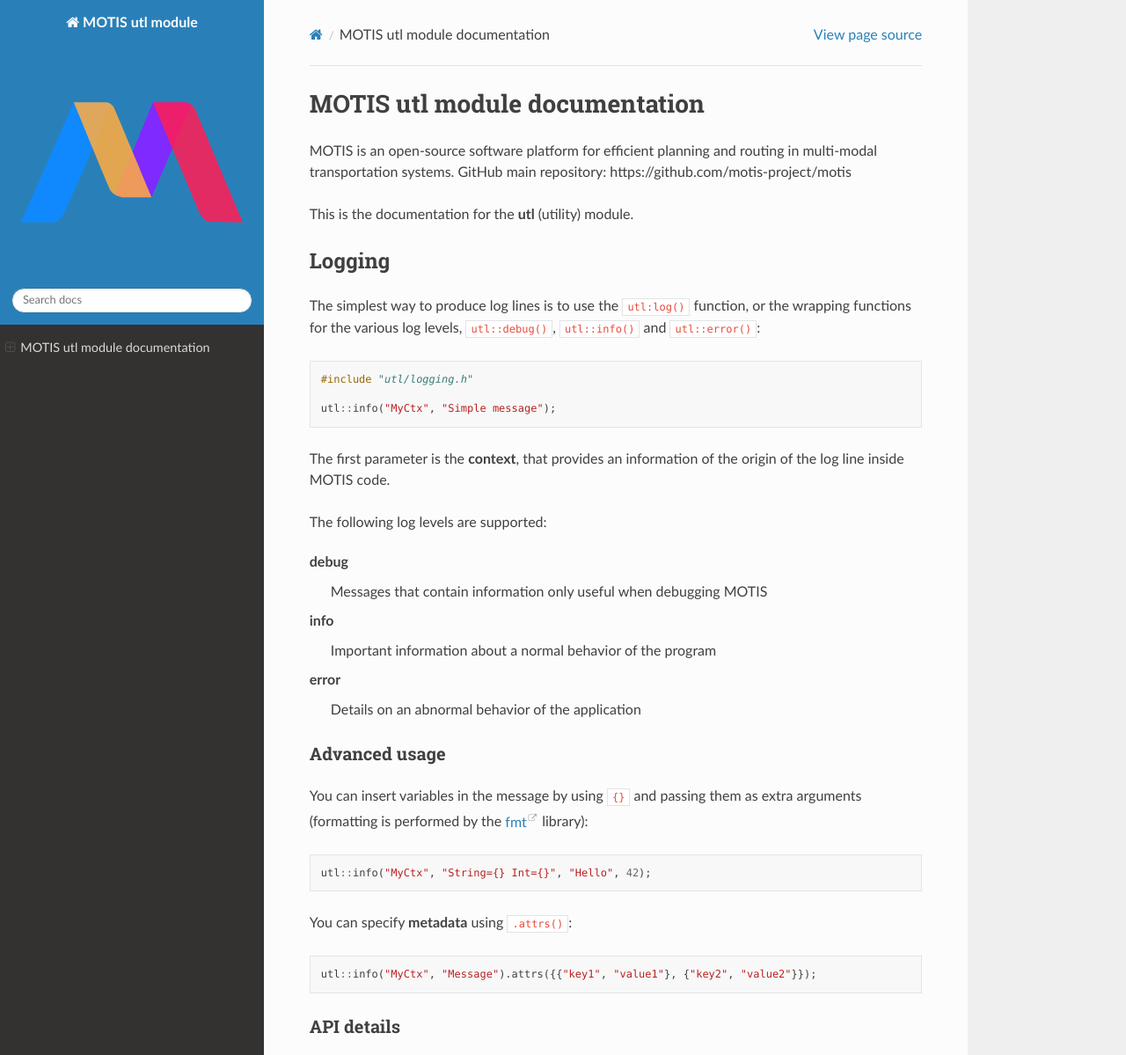
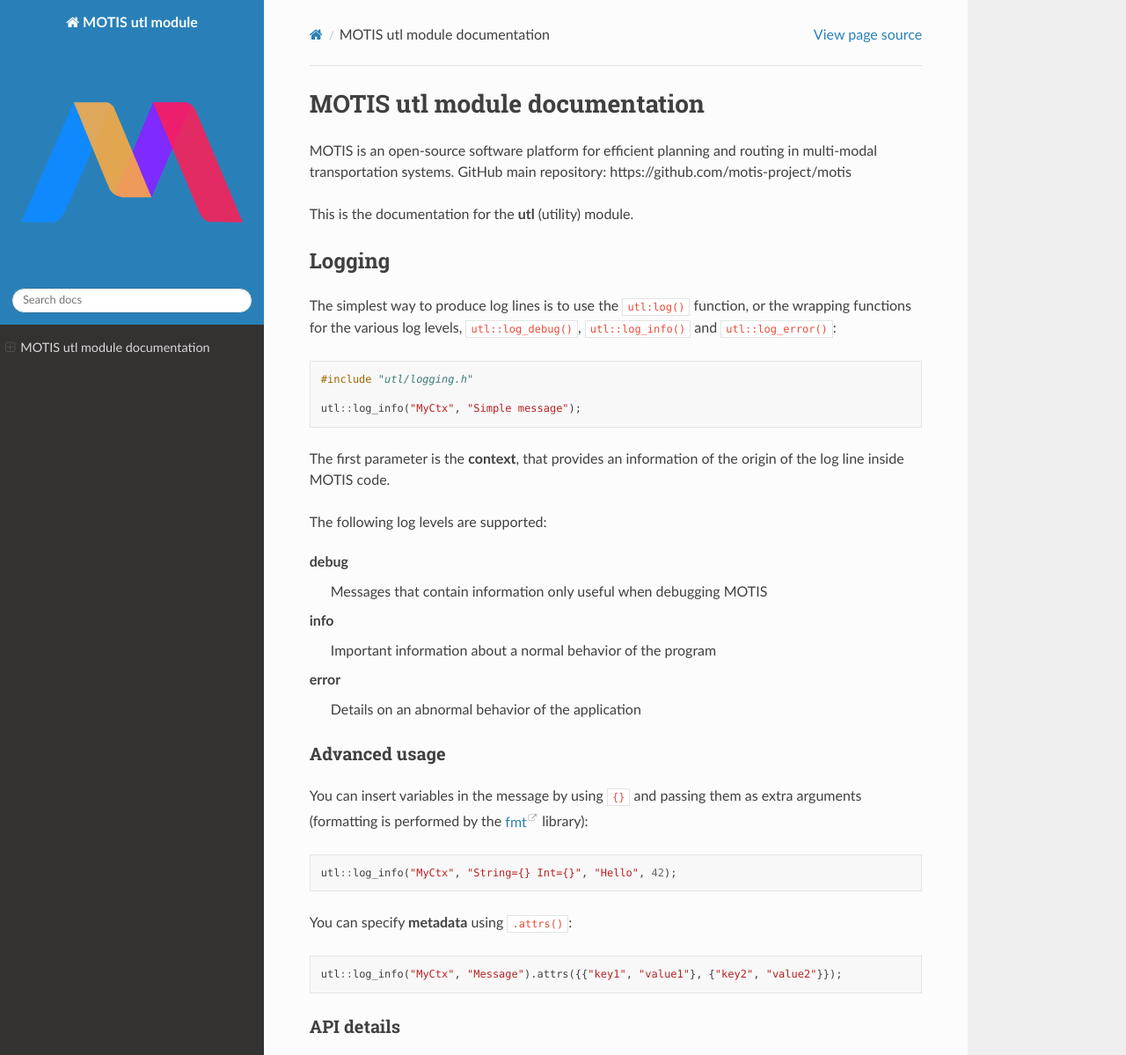
Before and after one commit to motis-project/utl, a Sphinx documentation site: the page built from docs/index.md, in a window 1280 px wide and 1400 px high, cut to the strip 0-1199 px from the top of the window. Shown: the whole strip at 88% size. Built offline with Sphinx 7.4.7 and the Read the Docs theme 3.1.0, drawn with Linux system fonts in a browser that asks for light colours; some of the changed text lies outside the part shown.

Commit message:
Adding a log_ prefix to the log() sub-structs (#32)

````diff
--- a/docs/index.md
+++ b/docs/index.md
@@ -12,11 +12,11 @@ This is the documentation for the **utl** (utility) module.
 ## Logging
 The simplest way to produce log lines is to use the `utl:log()` function,
 or the wrapping functions for the various log levels,
-`utl::debug()`, `utl::info()` and `utl::error()`:
+`utl::log_debug()`, `utl::log_info()` and `utl::log_error()`:
 ```c++
 #include "utl/logging.h"
 
-utl::info("MyCtx", "Simple message");
+utl::log_info("MyCtx", "Simple message");
 ```
 
 The first parameter is the **context**, that provides an information of the origin of the log line inside MOTIS code.
@@ -36,12 +36,12 @@ error
 You can insert variables in the message by using `{}` and passing them as extra arguments
 (formatting is performed by the [fmt](https://fmt.dev>) library):
 ```c++
-utl::info("MyCtx", "String={} Int={}", "Hello", 42);
+utl::log_info("MyCtx", "String={} Int={}", "Hello", 42);
 ```
 
 You can specify **metadata** using `.attrs()`:
 ```c++
-utl::info("MyCtx", "Message").attrs({{"key1", "value1"}, {"key2", "value2"}});
+utl::log_info("MyCtx", "Message").attrs({{"key1", "value1"}, {"key2", "value2"}});
 ```
 
 ### API details
@@ -50,17 +50,17 @@ utl::info("MyCtx", "Message").attrs({{"key1", "value1"}, {"key2", "value2"}});
 :members:
 :::
 
-:::{doxygenstruct} utl::debug
+:::{doxygenstruct} utl::log_debug
 :no-link:
 :members:
 :::
 
-:::{doxygenstruct} utl::info
+:::{doxygenstruct} utl::log_info
 :no-link:
 :members:
 :::
 
-:::{doxygenstruct} utl::error
+:::{doxygenstruct} utl::log_error
 :no-link:
 :members:
 :::
@@ -68,5 +68,5 @@ utl::info("MyCtx", "Message").attrs({{"key1", "value1"}, {"key2", "value2"}});
 :::{note}
 Those logging function are an exception to the rule that, in MOTIS,
 we use [Aggregate Initialization](https://en.cppreference.com/w/cpp/language/aggregate_initialization) wherever possible,
-but here we do not want to use `utl::info{...}`.
+but here we do not want to use `utl::log_info{...}`.
 :::
````
Also changed, not shown: 4 other files.
